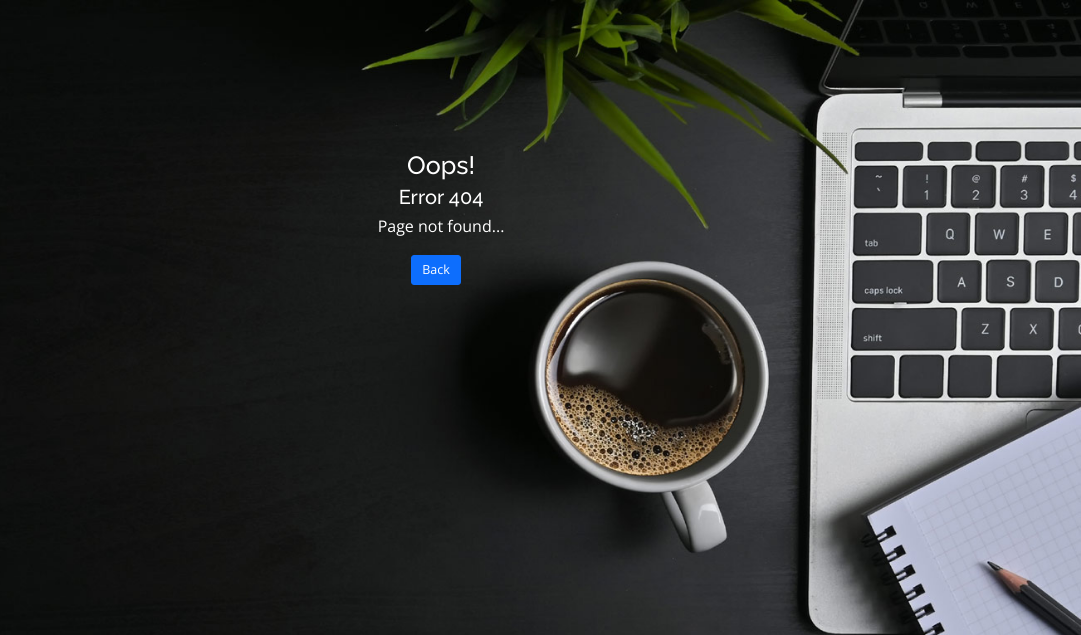
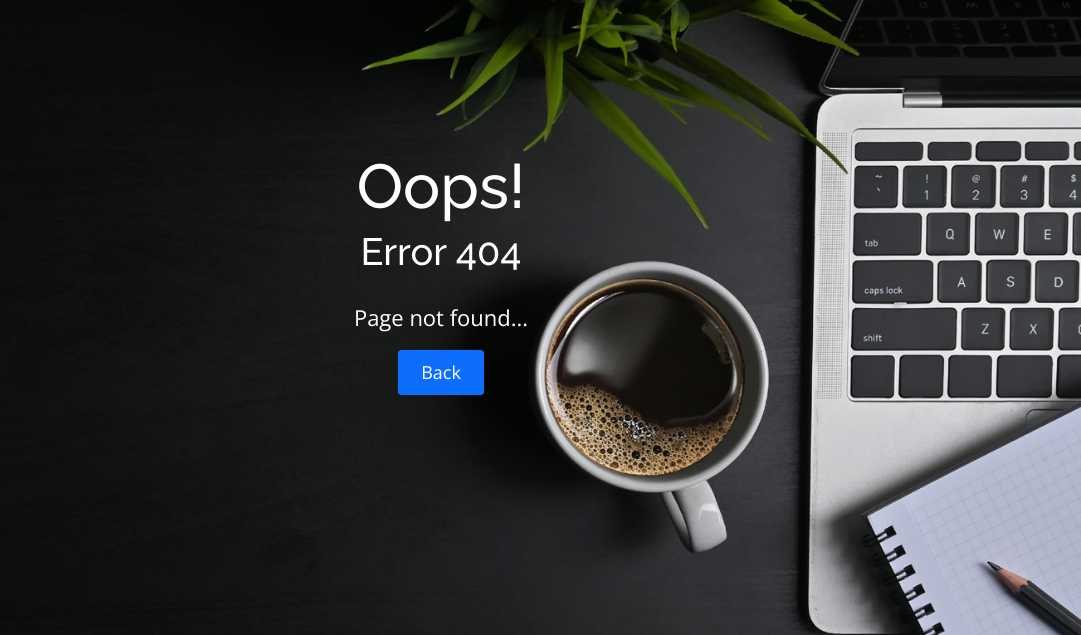
Before and after one commit to Victorvs1967/python-flask-portfolio-app, a Flask app: template app/templates/404.html in a window 1280 px wide. Shown: the top 635 px of the page, without its empty margins (199-1280 px from the left). Run offline with Flask 3, Linux system fonts and the light colour scheme; the template is opened without the code that fills it: most values are stand-ins (such as "Sample title", 1, 10 or a date in 2020); some libraries are stand-ins or nearby versions.

Commit message:
few styling

```diff
--- a/app/static/css/style.css
+++ b/app/static/css/style.css
@@ -57,6 +57,33 @@ li {
   padding: 0;
   list-style: none;
 }
+
+.error-template {
+  padding-top: 15rem; text-align: center;
+}
+
+.error-template h1 {
+font-size: 6.2rem;
+}
+
+.error-template h2 {
+font-size: 3.8rem;
+}
+
+.error-details {
+  padding-top: 2rem;
+  font-size: 2.2rem;
+}
+
+.error-actions {
+  margin: 1.5rem 0;
+}
+
+.error-actions .btn {
+  padding: .8rem 2.2rem;
+  font-size: 1.8rem;
+}
+
 
 /* Header */
 
--- a/app/templates/404.html
+++ b/app/templates/404.html
@@ -1,10 +1,5 @@
 {% extends 'base.html' %}
 {% block content %}
-  <style>
-    .error-template {padding-top: 15rem; text-align: center;}
-    .error-actions {margin: 1.5rem 0;}
-    .error-actions .btn {margin-right: 1rem;}
-  </style>
   <div class="container">
     <div class="row">
       <div class="col-md-12">
```
